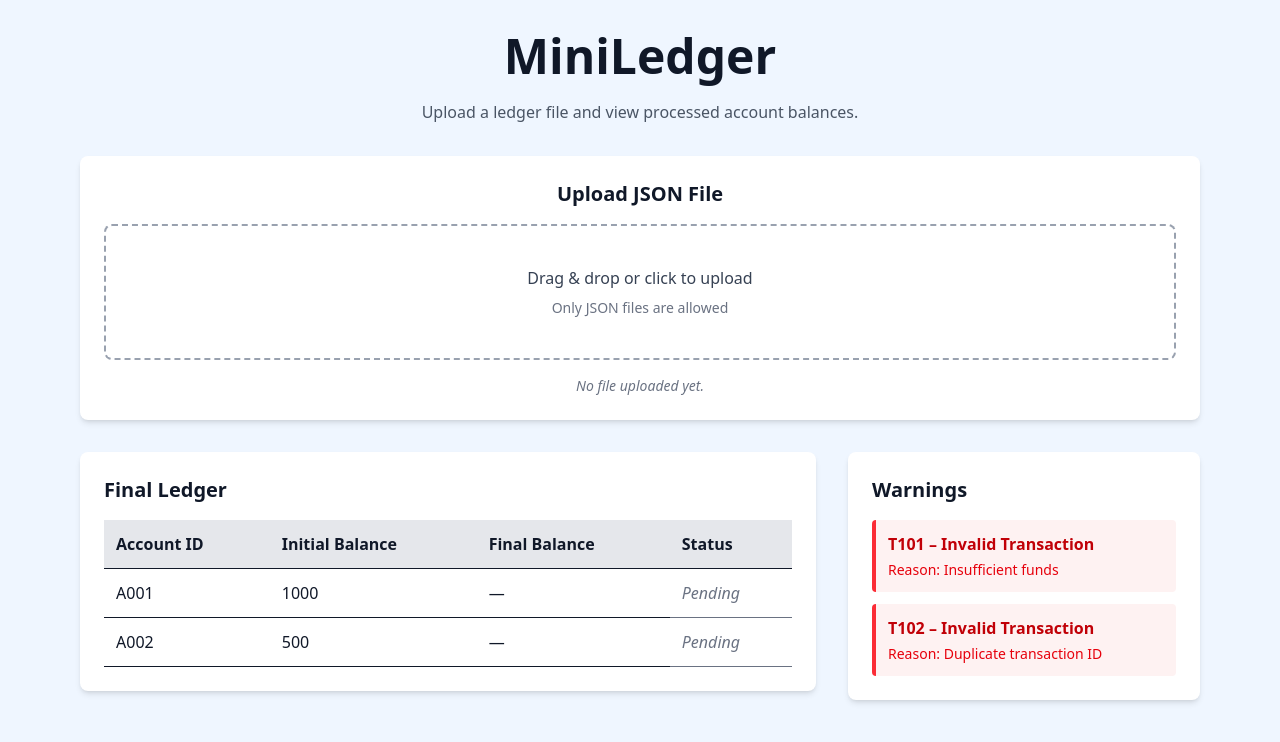
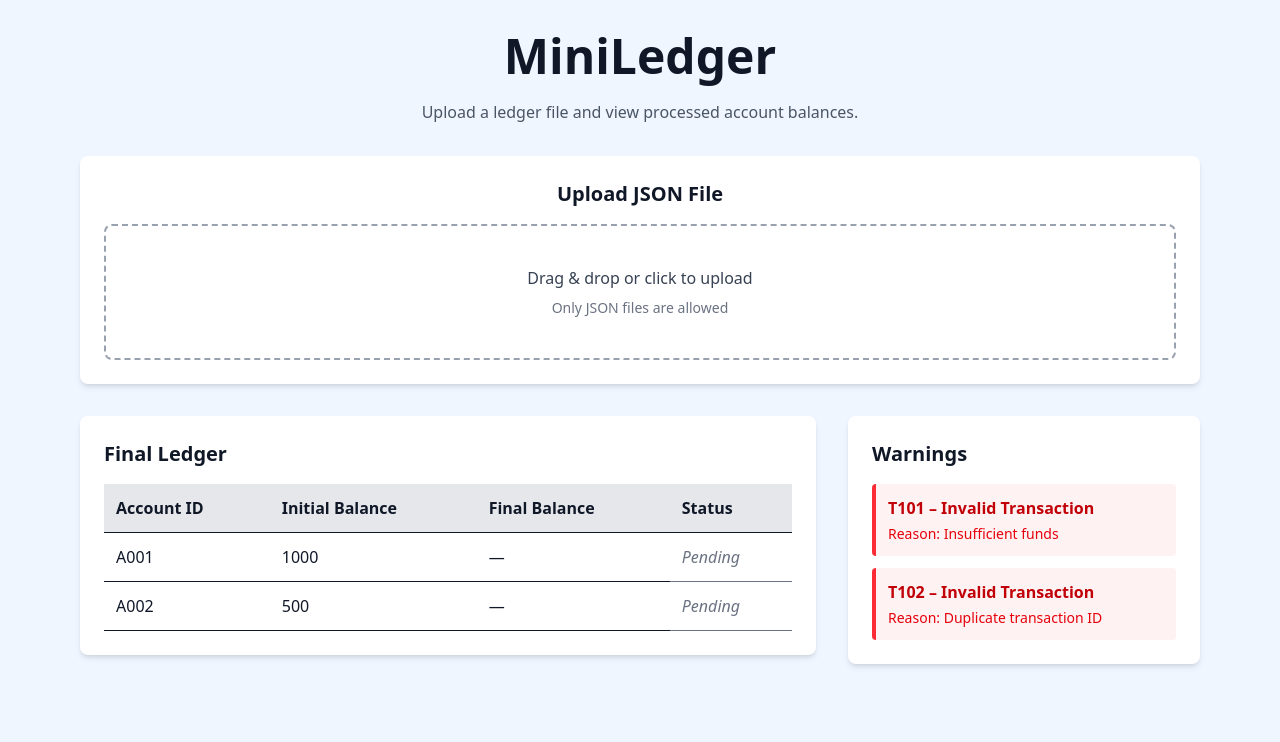
Before and after one commit to cinco-de-mayonnaise/soroshai_test_MiniLedger, a React (Vite) app in the folder miniledger/: page / in a window 1280 px wide. Shown: the top 742 px of the page. Built offline with nearby package versions, Linux system fonts and the light colour scheme.

Commit message:
Basic Abstraction + FileUpload component finalized

```diff
--- a/miniledger/src/components/FileUpload.jsx
+++ b/miniledger/src/components/FileUpload.jsx
@@ -1,9 +1,27 @@
+import { useState } from 'react'
+
 export default function FileUpload() {
+
+  const [curFile, set_curFile] = useState(null);
+
+
+  function loadFile(event)
+  {
+
+    const file = event.target.files[0];
+    if (!file)
+      return;
+
+    set_curFile(file.name)
+  }
+
   return (
     <div className="bg-white shadow-md rounded-lg p-6 text-center">
       <h2 className="text-xl font-semibold mb-4">Upload JSON File</h2>
 
-      <label className="cursor-pointer flex flex-col items-center justify-center border-2 border-dashed border-gray-400 rounded-lg py-10 hover:bg-gray-50">
+      {/* if file not uploaded, TIL you can comment like this lmao */}
+      {!curFile && (
+        <label className="cursor-pointer flex flex-col items-center justify-center border-2 border-dashed border-gray-400 rounded-lg py-10 hover:bg-gray-50">
         <p className="text-gray-700">Drag & drop or click to upload</p>
         <p className="text-sm text-gray-500 mt-2">Only JSON files are allowed</p>
 
@@ -11,11 +29,26 @@ export default function FileUpload() {
           type="file"
           accept=".json"
           className="hidden"
+          onChange={(ev) => loadFile(ev)}
         />
-      </label>
+        </label>
+      )}
 
-      {/* Placeholder for showing file status */}
-      <p className="text-gray-500 text-sm mt-4 italic">No file uploaded yet.</p>
+      {curFile && (
+          <div className="flex flex-col items-center space-y-3">
+          <p className="text-gray-800 font-medium">
+            Currently Open: <span className="font-semibold italic">{curFile}</span>
+          </p>
+
+          <button
+            onClick={() => set_curFile(null)}
+            className="px-4 py-2 bg-red-500 text-white rounded hover:bg-red-600"
+          >
+            Remove File
+          </button>
+        </div>
+      )}
+
     </div>
   );
 }
--- a/miniledger/src/components/LedgerTable.jsx
+++ b/miniledger/src/components/LedgerTable.jsx
@@ -22,14 +22,22 @@ export default function LedgerTable() {
             <td className="p-3 border-b text-gray-500 italic">Pending</td>
           </tr>
 
-          <tr>
-            <td className="p-3 border-b">A002</td>
-            <td className="p-3 border-b">500</td>
-            <td className="p-3 border-b">—</td>
-            <td className="p-3 border-b text-gray-500 italic">Pending</td>
-          </tr>
+          {InsertTableRow("A002", 500, "—", "Pending")}
+
         </tbody>
       </table>
     </div>
   );
 }
+
+function InsertTableRow(accountId, initBal, finalBal, Status)
+{
+    return (
+      <tr>
+        <td className="p-3 border-b">{accountId}</td>
+        <td className="p-3 border-b">{initBal}</td>
+        <td className="p-3 border-b">{finalBal}</td>
+        <td className="p-3 border-b text-gray-500 italic">{Status}</td>
+      </tr>
+    );
+}
--- a/miniledger/src/components/WarningsList.jsx
+++ b/miniledger/src/components/WarningsList.jsx
@@ -10,11 +10,18 @@ export default function WarningsList() {
           <p className="text-sm text-red-600 mt-1">Reason: Insufficient funds</p>
         </div>
 
-        <div className="border-l-4 border-red-500 bg-red-50 p-3 rounded">
-          <p className="font-semibold text-red-700">T102 – Invalid Transaction</p>
-          <p className="text-sm text-red-600 mt-1">Reason: Duplicate transaction ID</p>
-        </div>
+        {InsertWarning("T102", "Duplicate transaction ID")}
       </div>
     </div>
   );
 }
+
+function InsertWarning(transId, reason)
+{
+    return (
+      <div className="border-l-4 border-red-500 bg-red-50 p-3 rounded">
+        <p className="font-semibold text-red-700">{transId} – Invalid Transaction</p>
+        <p className="text-sm text-red-600 mt-1">Reason: {reason}</p>
+      </div>
+    );
+}
```
